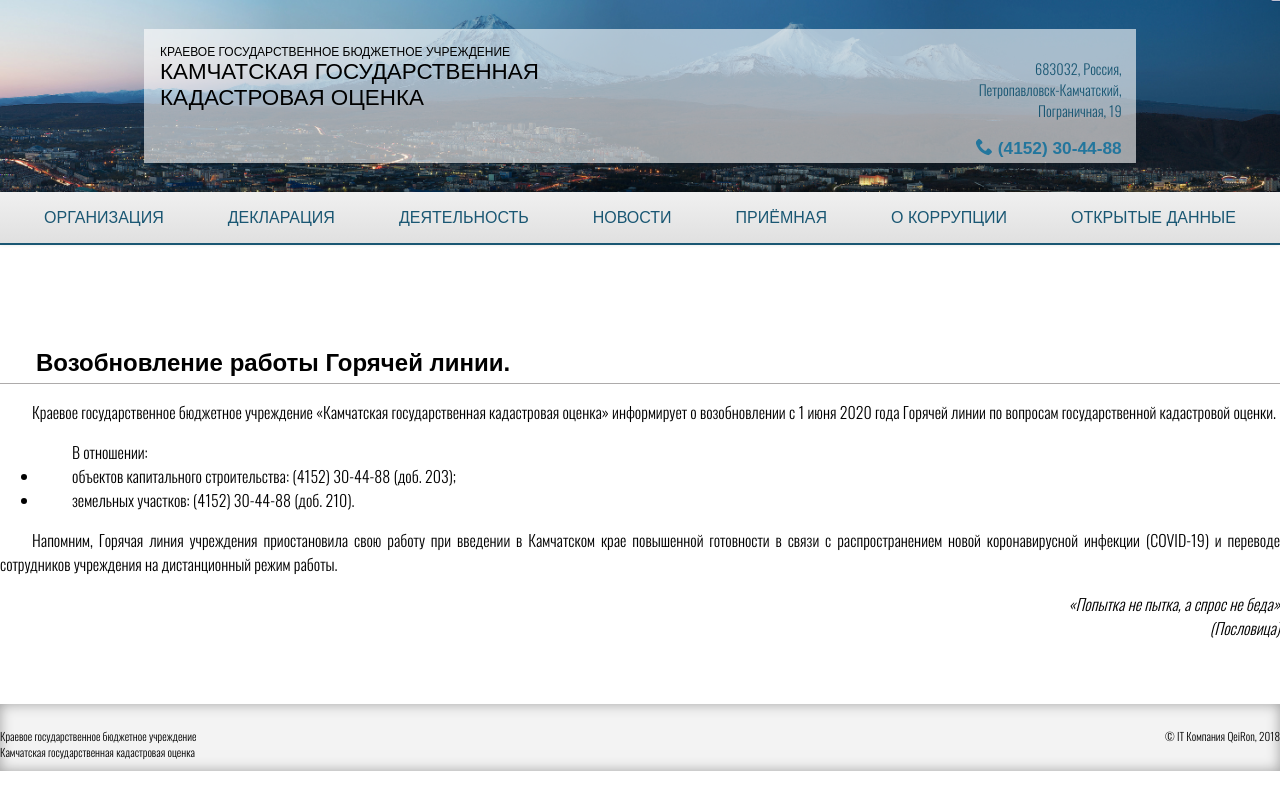
After one commit to KGBU-KGKO/gko.kamgov.ru, a PHP site: page /HotLine.php in a window 1280 px wide. The commit adds this page. Run offline with PHP 8.4, Linux system fonts and the light colour scheme; some web fonts are replaced.

Commit message:
Add HotLine

```diff
--- /dev/null
+++ b/HotLine.php
@@ -0,0 +1,28 @@
+<? include 'site_top.inc'; ?>
+<? include 'header.inc'; ?>
+<? include 'mainmenu.inc'; ?>
+<script>document.title += ' - Новости'</script>
+
+
+<div class="section">
+	<p class="content-anchor"><a name="about">&nbsp;</a></p>
+
+	<div class="content b-corruption">
+	<h1 class="title">Возобновление работы Горячей линии.</h1>
+	<div class="article" width=80%>
+    <p>Краевое государственное бюджетное учреждение «Камчатская государственная кадастровая оценка» информирует о возобновлении с 1 июня 2020 года Горячей линии по вопросам государственной кадастровой оценки.</p>
+    <ul>В отношении:
+      <li>объектов капитального строительства: (4152) 30-44-88 (доб. 203);</li>
+      <li>земельных участков: (4152) 30-44-88 (доб. 210).</li>
+    </ul>
+    <p>Напомним, Горячая линия учреждения приостановила свою работу при введении в Камчатском крае повышенной готовности в связи с распространением новой коронавирусной инфекции (COVID-19) и переводе сотрудников учреждения на дистанционный режим работы.</p>
+    <p style="text-align: right; font-style: italic;">«Попытка не пытка, а спрос не беда»<br>(Пословица)</p>
+   </div>
+	</div>
+</div>
+
+
+
+
+<? include 'footer.inc'; ?>
+<? include 'site_bottom.inc'; ?>
--- a/mainmenu.inc
+++ b/mainmenu.inc
@@ -19,6 +19,7 @@
 				<li><a href="answer.php">Разъяснения</a></li>
 				<li><a href="faq.php">Часто задаваемые вопросы</a></li>
 				<li><a href="dispute.php">Рассмотрение споров</a></li>
+				<li><a href="HotLine.php">Горячая линия</a></li>
 			</ul>
 		</li>
 		<li><a href="news.php">НОВОСТИ</a></li>
--- a/news.php
+++ b/news.php
@@ -9,6 +9,11 @@
 	<div class="content b-corruption">
 			<h1 class="title">Новости</h1>
 			<div class="news-item left">
+			  <div class="date">01 июня 2020 года</div>
+              <div class="news-link"><a href="HotLine.php">Возобновление работы Горячей линии.</a></div>
+              <div class="descr"><p>Краевое государственное бюджетное учреждение «Камчатская государственная кадастровая оценка» информирует о возобновлении с 1 июня 2020 года Горячей линии по вопросам государственной кадастровой оценки.</p>
+              </div>
+              <hr>
 			  <div class="date">27 мая 2020 года</div>
               <div class="news-link"><a href="news22.php">Оценочное зонирование 2020 года.</a></div>
               <div class="descr"><p>В рамках проведения государственной кадастровой оценки на основе анализа социально – экономических и иных факторов, оказывающих влияние на стоимость объектов недвижимости, обработки рыночной информации о ценах сделок и предложений за 2018-2019гг. учреждением проведено оценочное зонирование территории Камчатского края.</p>
```
